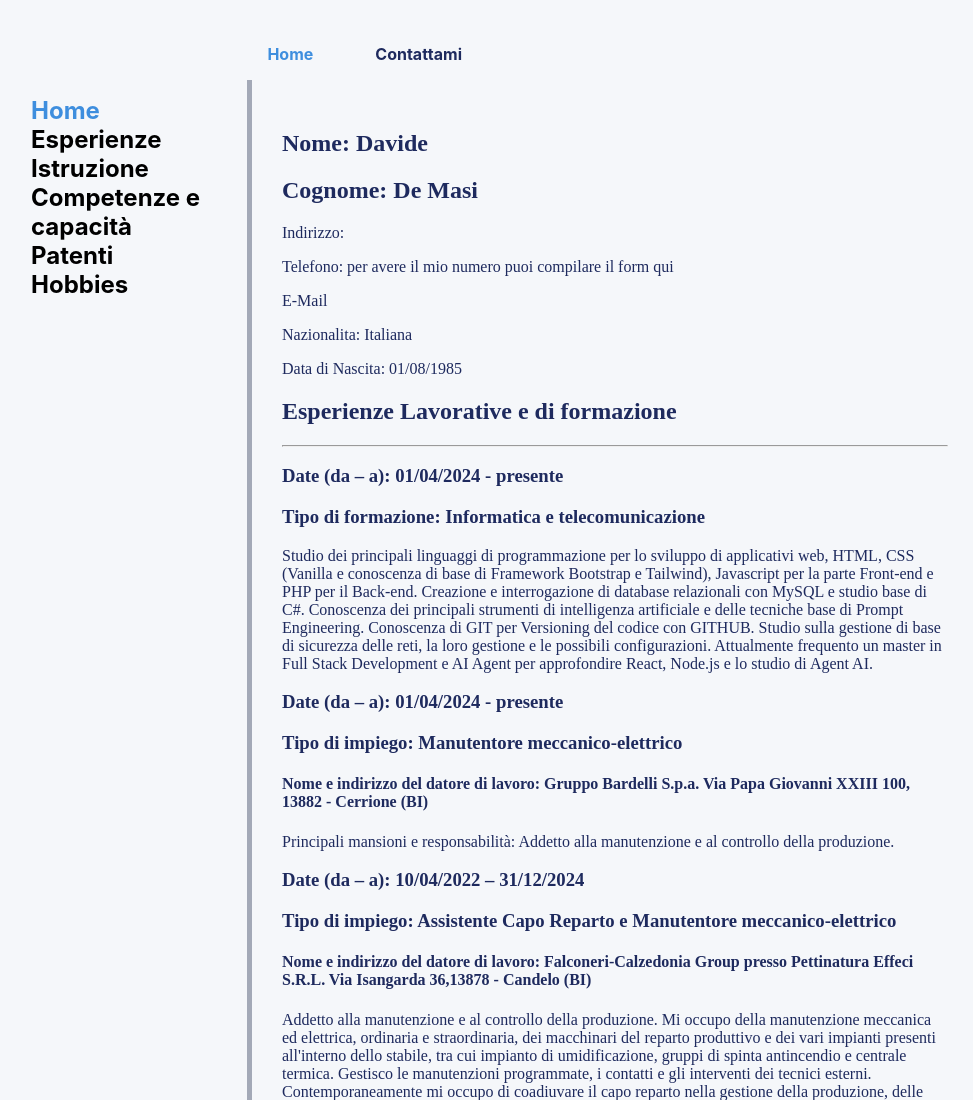
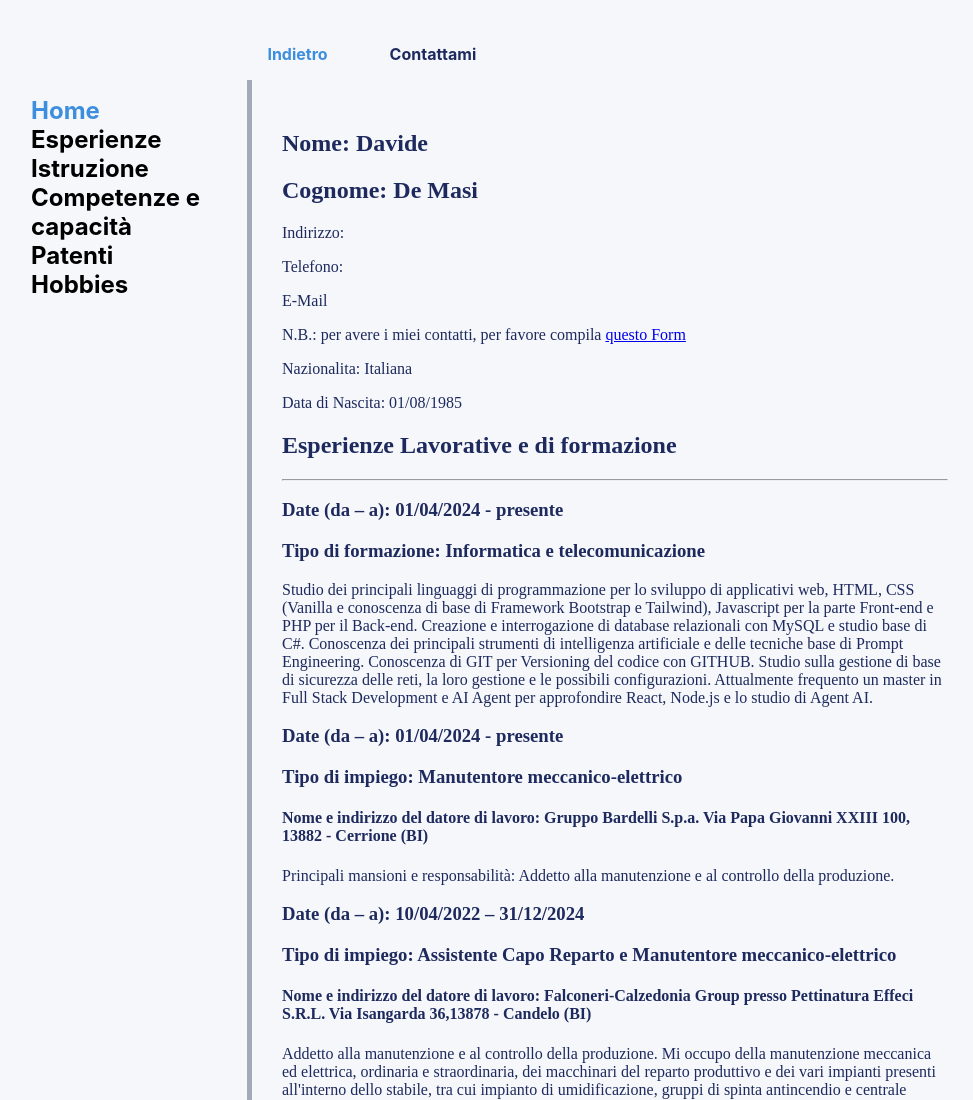
Before and after one commit to NewdemoNew/Dhe-Lab, a plain HTML site: page cv/index.html in a window 1280 px wide. Shown: the top 1100 px of the page, without its empty margins (9-982 px from the left). Drawn offline with Linux system fonts and the light colour scheme.

Commit message:
sistemato link pagina cv

```diff
--- a/cv/index.html
+++ b/cv/index.html
@@ -13,7 +13,7 @@
         <nav>
         <div class="nav-container">
             <ul class="nav-links">
-                <li><a href="#home">Home</a></li>
+                <li><a href="/index.html">Indietro</a></li>
                 <li><a href="#c-us">Contattami</a></li>
             </ul>
         </div>
@@ -38,8 +38,9 @@
                 <h1>Nome: Davide</h1>
                 <h1>Cognome: De Masi</h1>
                 <p>Indirizzo:</p>
-                <p>Telefono: per avere il mio numero puoi compilare il form qui</p>
+                <p>Telefono: </p>
                 <p>E-Mail</p>
+                <p>N.B.: per avere i miei contatti, per favore compila <a href="/index.html#c-us">questo Form</a></p>
                 <p>Nazionalita: Italiana</p>
                 <p>Data di Nascita: 01/08/1985</p>
             </div>
```
